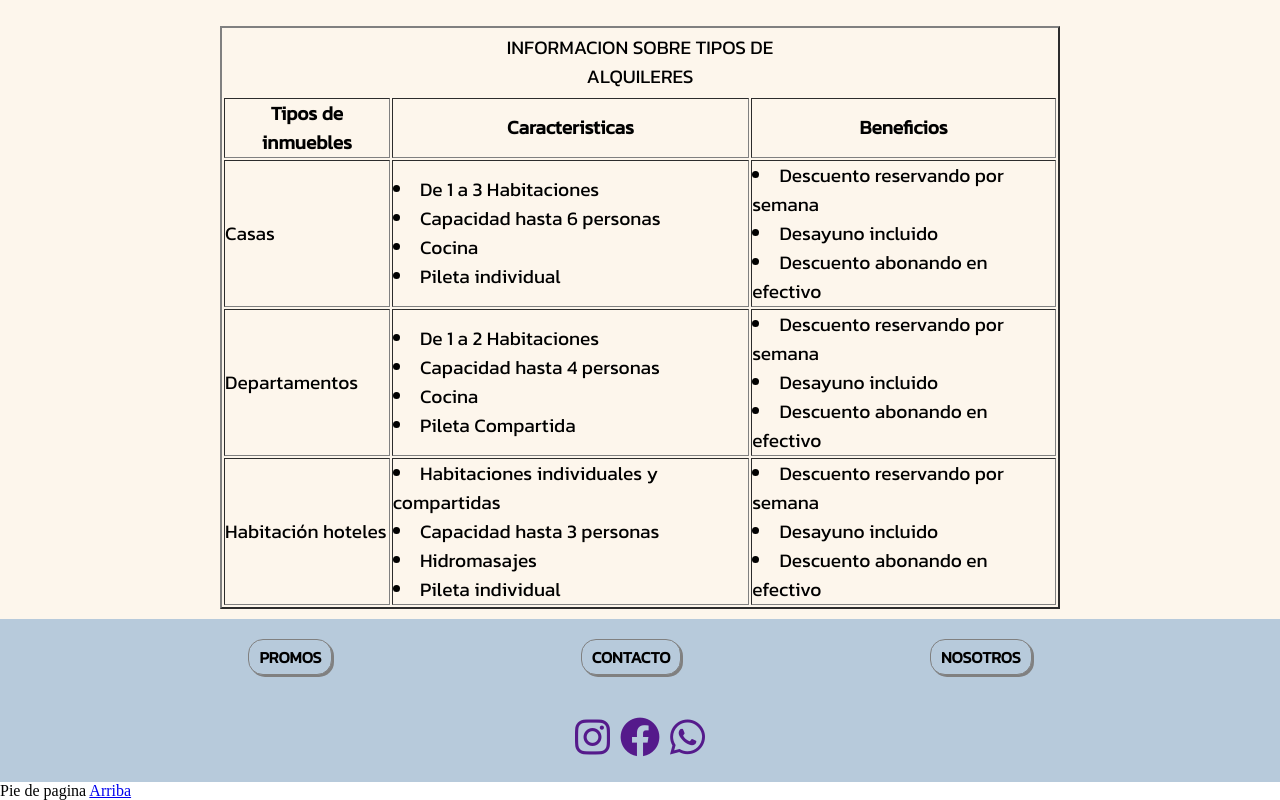
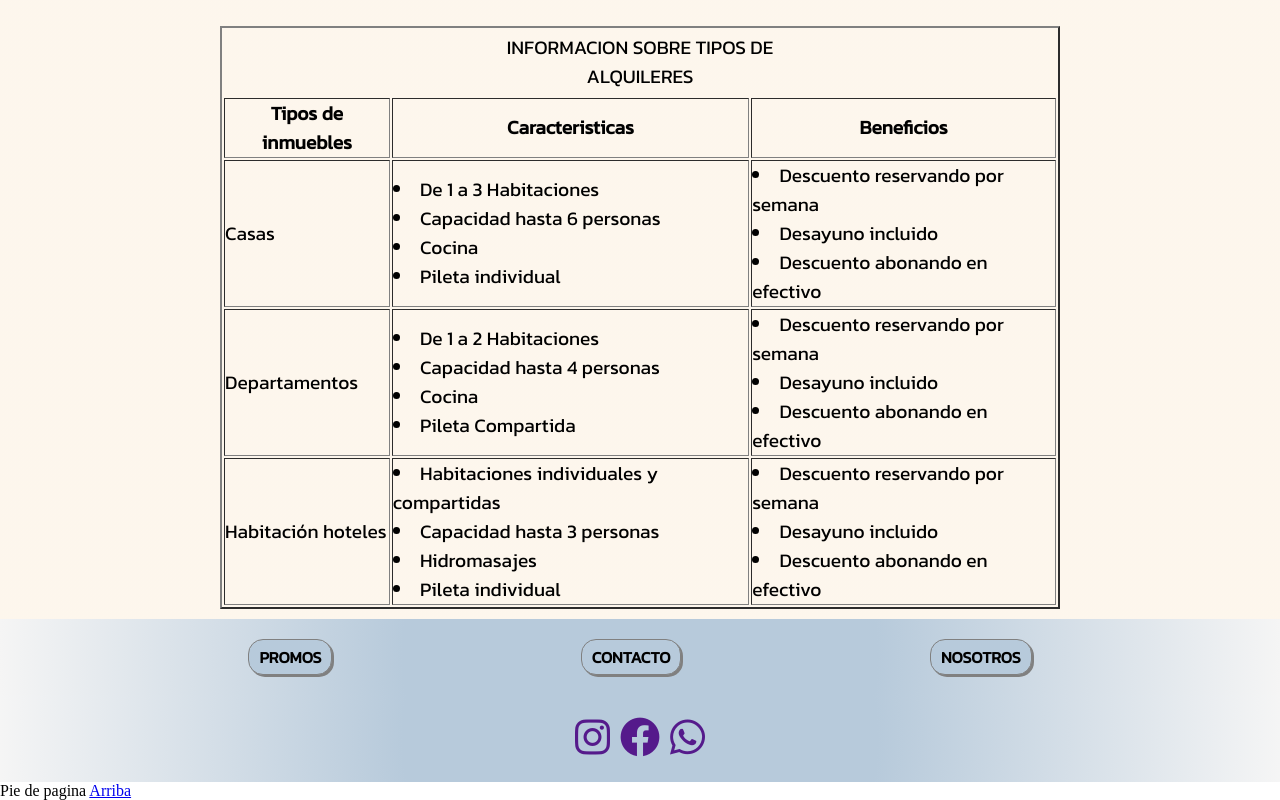
Before and after one commit to emilianoq73/alq-temp, a plain HTML site: page index.html in a window 1280 px wide. Shown: the part 1433-2233 px from the top of the page. Drawn offline with Linux system fonts and the light colour scheme.

Commit message:
aplique gradientes al index

```diff
--- a/style.css
+++ b/style.css
@@ -14,6 +14,7 @@ familia tipográfica: 'Kanit', sans-serif;
 /* estilos header */
 header {
     background-color: rgb(218, 184, 139);
+    background: linear-gradient(222deg, rgba(218,184,139,0.9864320728291317) 2%, rgba(224,219,162,1) 100%);
     position: sticky;
     top: 0;
     z-index: 100;
@@ -70,6 +71,7 @@ nav.header__menuContainer ul.header__categoriesContainer li.categories a.categor
 /* estilos main */
 main.home {
     background-color: rgb(253, 246, 236);
+    background: linear-gradient(0deg, rgba(253,246,236,0.9640231092436975) 47%, rgba(224,219,162,1) 100%);
 }
 
 main.home section.home__banner {
@@ -173,6 +175,7 @@ main.home table.table__info tbody.table__content {
 
 main.home section.buttons {
     background-color: rgb(183, 202, 219);
+    background: radial-gradient(circle, rgba(183,202,219,1) 37%, rgba(245,245,245,0.9808298319327731) 100%);
     display: flex;
     justify-content: space-evenly;
 }
@@ -223,6 +226,7 @@ main.home section.buttons article.button__link a {
 /* estilos footer */
 footer.footer {
     background-color: rgb(183, 202, 219);
+    background: radial-gradient(circle, rgba(183,202,219,1) 37%, rgba(245,245,245,0.9808298319327731) 100%);
     display: flex;
     flex-direction: row;
     justify-content: space-evenly;
```
